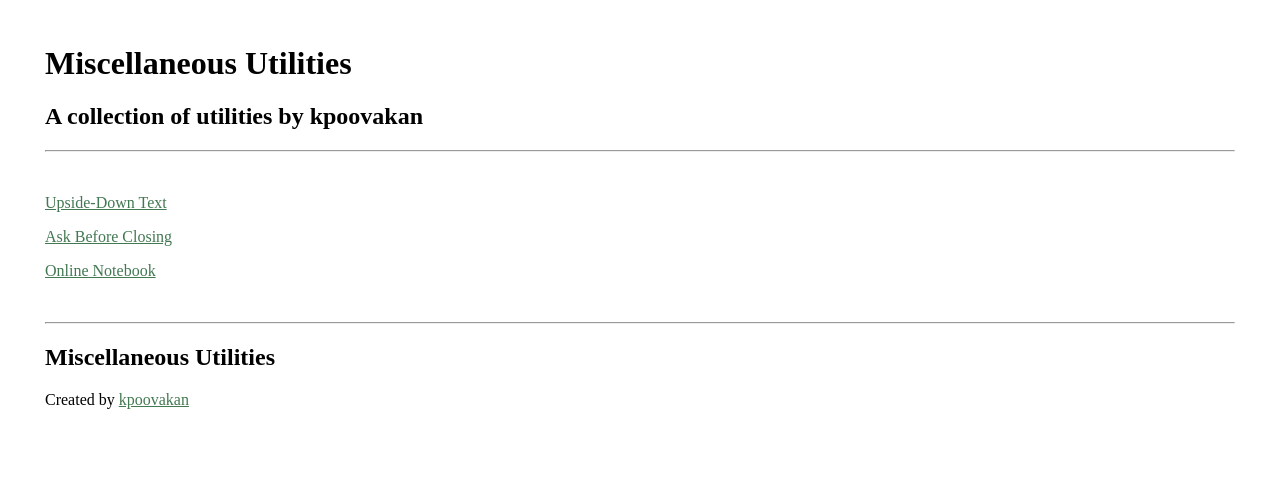
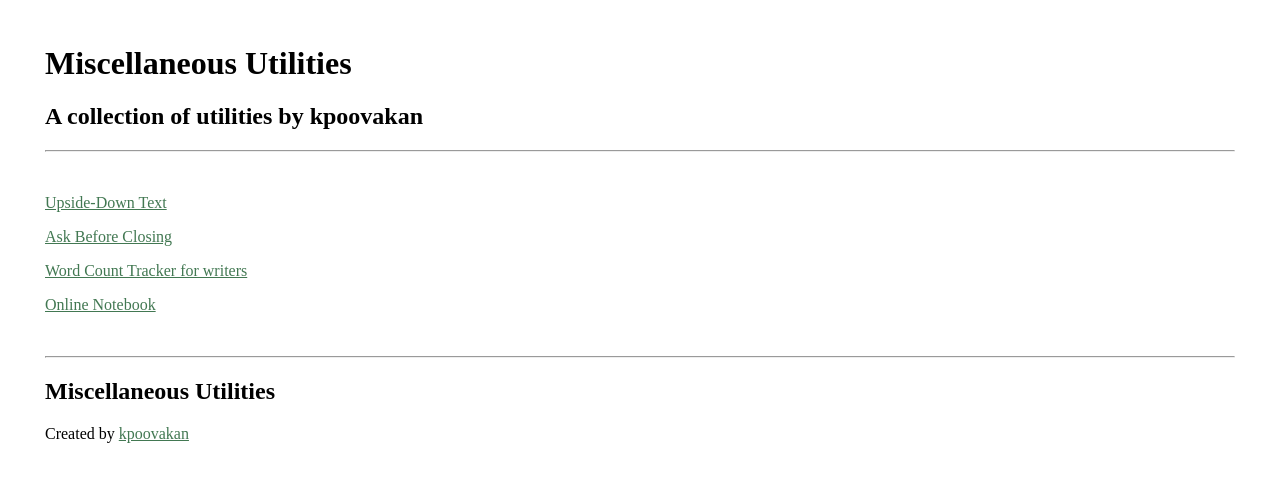
Before and after one commit to kpoovakan/MiscellaneousUtilities, a plain HTML site: page index.html in a window 1280 px wide. Drawn offline with Linux system fonts and the light colour scheme.

Commit message:
Add link to Word Count Tracker in index.html

```diff
--- a/index.html
+++ b/index.html
@@ -25,6 +25,7 @@
 <!--Content-->
     <p><a href="https://kpoovakan.github.io/MiscellaneousUtilities/UpsideDownText.html">Upside-Down Text</a></p>
     <p><a href="https://kpoovakan.github.io/MiscellaneousUtilities/AskBeforeClosing.html">Ask Before Closing</a></p>
+    <p><a href="https://kpoovakan.github.io/MiscellaneousUtilities/WordCountTracker.html">Word Count Tracker for writers</a></p>
     <p><a href="https://kpoovakan.github.io/MiscellaneousUtilities/OnlineNotebook.html">Online Notebook</a></p>
 <!--Footer-->
     </br>
```
